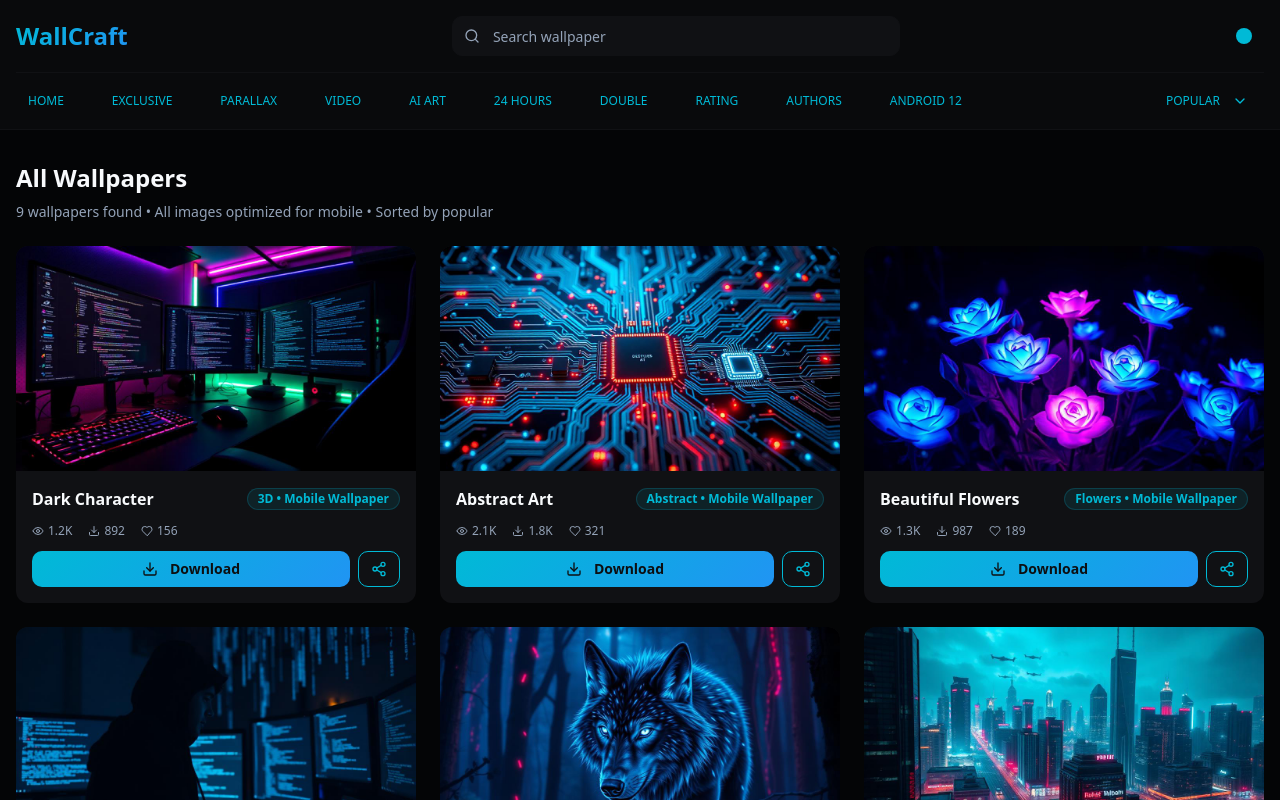
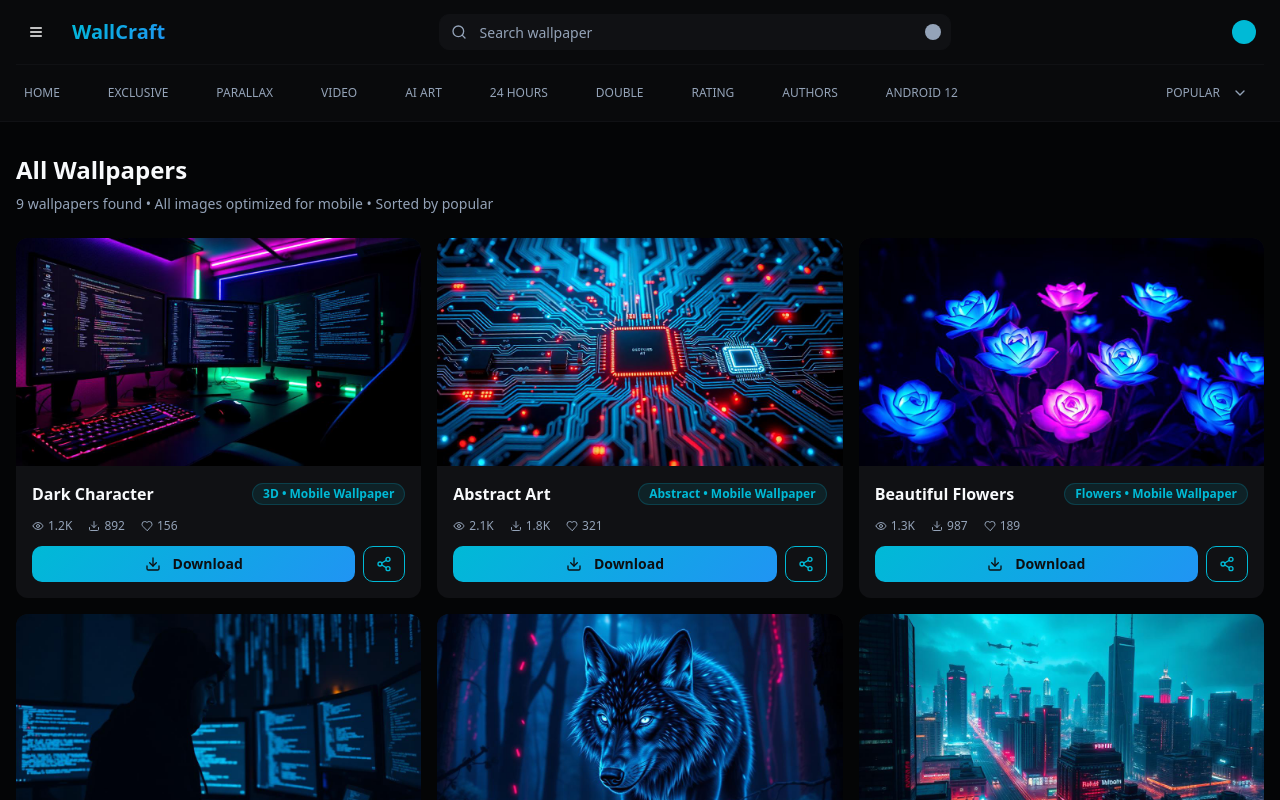
Before and after one commit to Manish5944/prakar-clone-craft, a React (Vite) app: page / in a window 1280 px wide. Shown: the top 800 px of the page. Built offline with nearby package versions, Linux system fonts and the light colour scheme.

Commit message:
Update layout and styling
Adjust image sizes, website name, search bar, and profile system placement to match the provided screenshot. Add a tertiary line to the layout.

```diff
--- a/src/components/Header.tsx
+++ b/src/components/Header.tsx
@@ -18,41 +18,44 @@ const Header = () => {
     <header className="bg-wallcraft-dark border-b border-wallcraft-card">
       <div className="container mx-auto px-4">
         {/* Top bar */}
-        <div className="flex items-center justify-between py-4">
+        <div className="flex items-center justify-between py-3">
           <div className="flex items-center gap-4">
-            <Button variant="wallcraft-ghost" size="icon" className="md:hidden">
+            <Button variant="wallcraft-ghost" size="icon" className="text-white">
               <Menu className="h-5 w-5" />
             </Button>
-            <div className="text-2xl font-bold bg-gradient-primary bg-clip-text text-transparent">
+            <div className="text-xl font-bold bg-gradient-primary bg-clip-text text-transparent">
               WallCraft
             </div>
           </div>
 
-          <div className="flex-1 max-w-md mx-4">
+          <div className="flex-1 max-w-lg mx-6">
             <div className="relative">
               <Search className="absolute left-3 top-1/2 transform -translate-y-1/2 text-muted-foreground h-4 w-4" />
               <Input
                 placeholder="Search wallpaper"
-                className="pl-10 bg-wallcraft-card border-wallcraft-card text-foreground placeholder:text-muted-foreground"
+                className="pl-10 pr-10 bg-wallcraft-card border-wallcraft-card text-foreground placeholder:text-muted-foreground rounded-md h-9"
               />
+              <Button variant="wallcraft-ghost" size="icon" className="absolute right-1 top-1/2 transform -translate-y-1/2 h-7 w-7">
+                <div className="w-4 h-4 bg-muted-foreground rounded-full"></div>
+              </Button>
             </div>
           </div>
 
           <div className="flex items-center gap-2">
-            <Button variant="wallcraft-ghost" size="icon">
-              <div className="w-4 h-4 bg-wallcraft-cyan rounded-full"></div>
+            <Button variant="wallcraft-ghost" size="icon" className="text-white">
+              <div className="w-6 h-6 bg-wallcraft-cyan rounded-full"></div>
             </Button>
           </div>
         </div>
 
         {/* Navigation */}
-        <nav className="hidden md:flex items-center justify-between py-2 border-t border-wallcraft-card">
-          <div className="flex items-center gap-6">
+        <nav className="flex items-center justify-between py-2 border-t border-wallcraft-card">
+          <div className="flex items-center gap-8 overflow-x-auto">
             {navItems.map((item) => (
               <Button
                 key={item}
                 variant="wallcraft-ghost"
-                className="text-xs font-medium px-3 py-2"
+                className="text-xs font-medium px-2 py-1 whitespace-nowrap text-muted-foreground hover:text-foreground"
               >
                 {item}
               </Button>
@@ -61,7 +64,7 @@ const Header = () => {
 
           <DropdownMenu>
             <DropdownMenuTrigger asChild>
-              <Button variant="wallcraft-ghost" className="text-xs font-medium">
+              <Button variant="wallcraft-ghost" className="text-xs font-medium text-muted-foreground hover:text-foreground">
                 POPULAR <ChevronDown className="h-3 w-3 ml-1" />
               </Button>
             </DropdownMenuTrigger>
--- a/src/components/WallpaperGrid.tsx
+++ b/src/components/WallpaperGrid.tsx
@@ -100,7 +100,7 @@ const WallpaperGrid = () => {
         </p>
       </div>
 
-      <div className="grid grid-cols-1 md:grid-cols-2 lg:grid-cols-3 gap-6">
+      <div className="grid grid-cols-1 sm:grid-cols-2 lg:grid-cols-3 gap-4">
         {wallpapers.map((wallpaper) => (
           <WallpaperCard
             key={wallpaper.id}
```
